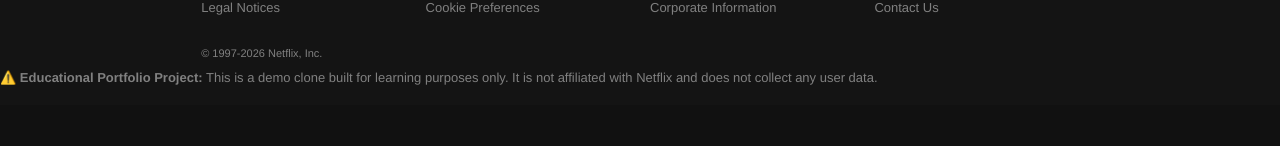
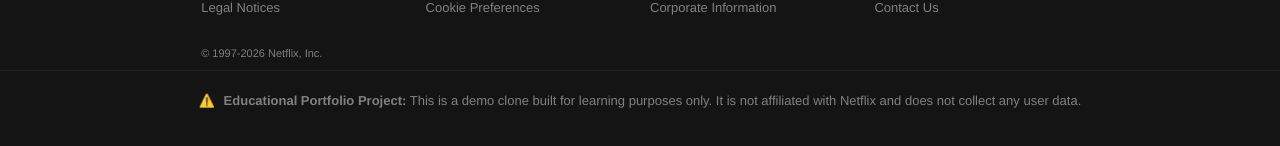
Before and after one commit to Anan1729/Netflix-Clone, a React (Vite) app: page / in a window 1280 px wide. Shown: the part 1356-1502 px from the top of the page. Before the commit the page ends 1461 px from the top, so only its background shows below. Built offline with nearby package versions, Linux system fonts and the light colour scheme; no server answers.

Commit message:
fix style

```diff
--- a/src/Components/Footer/Footer.jsx
+++ b/src/Components/Footer/Footer.jsx
@@ -62,7 +62,7 @@ const Footer = () => {
         {/* Footer Text (Copyright/Date) */}
         <p className={styles.footerText}>© 1997-2026 Netflix, Inc.</p>
       </div>
-      <div className="demo-disclaimer-banner">
+      <div className={styles["demo-disclaimer-banner"]}>
         <span>⚠️</span> <strong>Educational Portfolio Project:</strong> This is
         a demo clone built for learning purposes only. It is not affiliated with
         Netflix and does not collect any user data.
```
